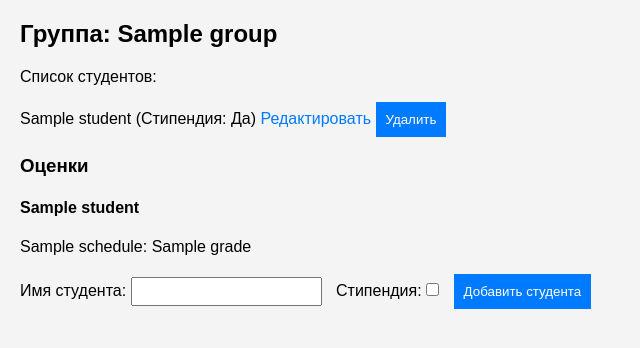
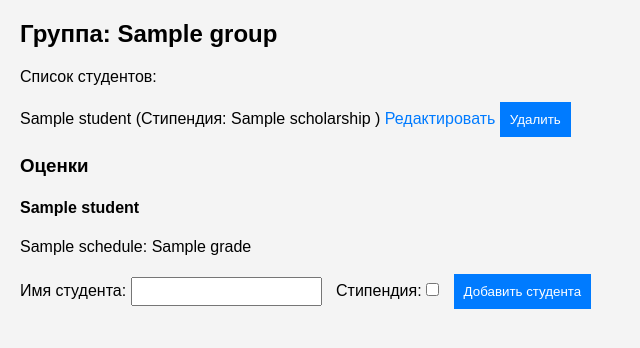
Before and after one commit to RoCooEngi/University-DataBase, a Flask app: template templates/group.html in a window 1280 px wide. Shown: the part 178-526 px from the top of the page, without its empty margins (0-640 px from the left). Run offline with Flask 3, Linux system fonts and the light colour scheme; the template is opened without the code that fills it: most values are stand-ins (such as "Sample title", 1, 10 or a date in 2020).

Commit message:
Заменить Да / Нет на численное значение стипендий

```diff
--- a/templates/group.html
+++ b/templates/group.html
@@ -5,7 +5,7 @@
 <ul>
     {% for student in students %}
         <li>
-            {{ student.name }} (Стипендия: {% if student.scholarship %}Да{% else %}Нет{% endif %})
+            {{ student.name }} (Стипендия: {% if student.scholarship %} {{student.scholarship}} {% else %}Нет{% endif %})
             <a href="{{ url_for('edit_student', group_id=group.id, student_id=student.id) }}">Редактировать</a>
             <form action="{{ url_for('delete_student', group_id=group.id, student_id=student.id) }}" method="POST" style="display:inline;">
                 <button type="submit">Удалить</button>
```
